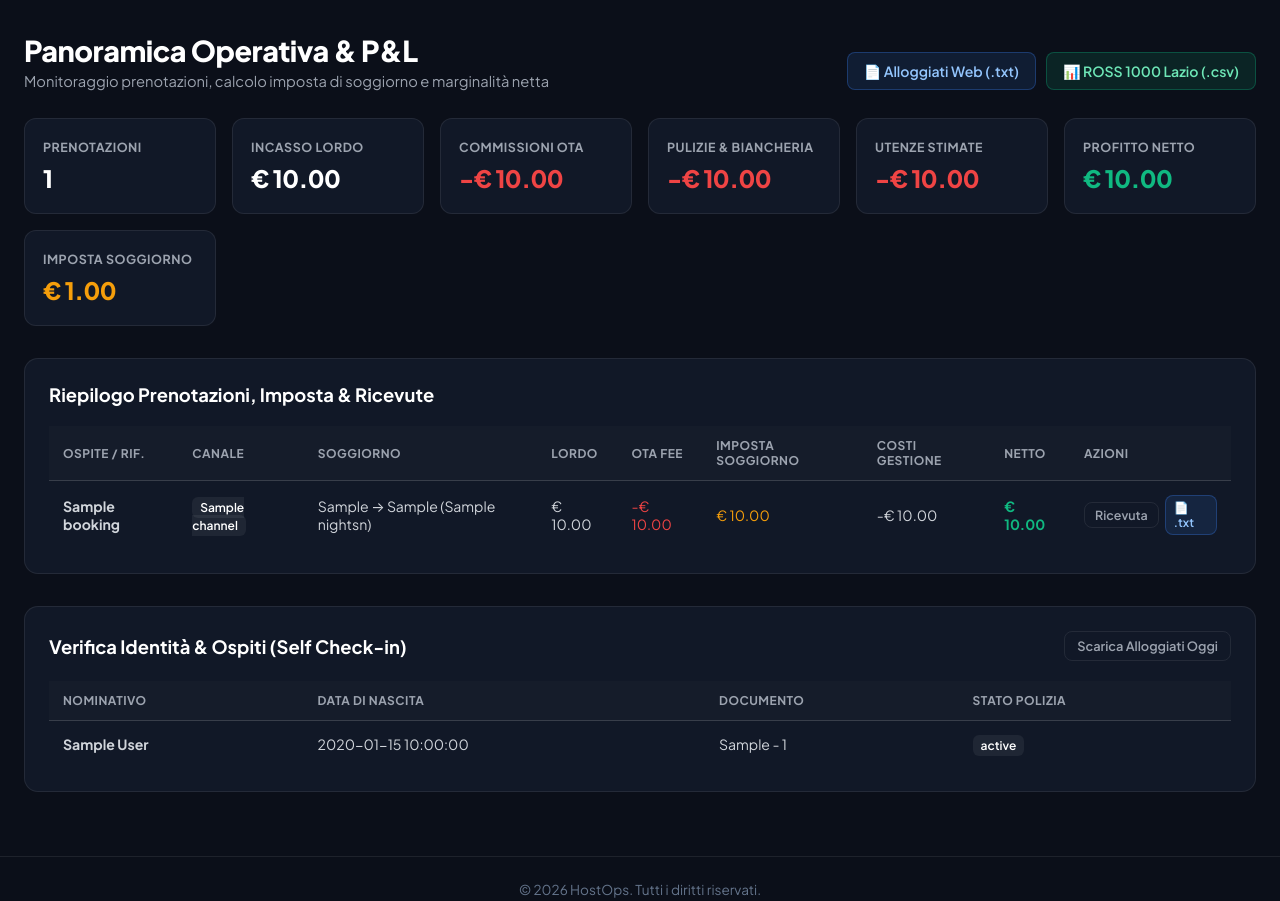
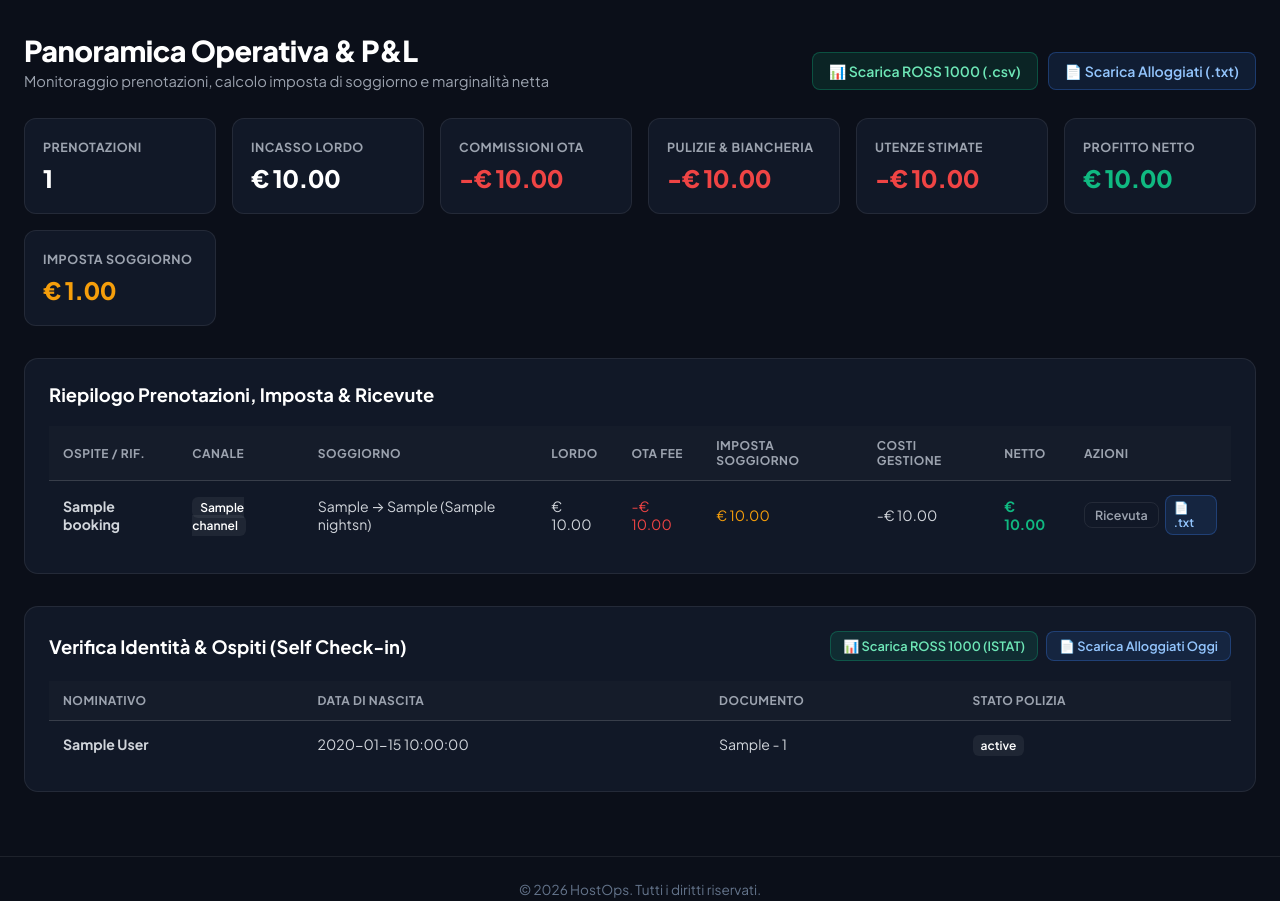
Before and after one commit to Praetorian2016/hostops, a FastAPI app: template app/templates/dashboard.html in a window 1280 px wide. Shown: the part 71-972 px from the top of the page. Run offline with FastAPI, Linux system fonts and the light colour scheme; the template is opened without the code that fills it: most values are stand-ins (such as "Sample title", 1, 10 or a date in 2020); parts of the project's set-up code (start-up, migrations or seed data) failed here and were passed over.

Commit message:
feat: aggiunti pulsanti export in dashboard.html

```diff
--- a/app/templates/dashboard.html
+++ b/app/templates/dashboard.html
@@ -348,18 +348,18 @@
             </div>
             {% if property %}
             <div class="export-actions-bar">
-                <!-- Export Alloggiati Web (Data di oggi) -->
-                <a href="/dashboard/export/alloggiati-web?property_id={{ property.id }}&target_date={{ today_date }}"
-                   class="btn btn-alloggiati"
-                   title="Scarica il file .txt conforme per la Polizia di Stato per gli arrivi odierni">
-                    &#128196; Alloggiati Web (.txt)
+                <!-- Export ROSS 1000 Lazio (ISTAT) -->
+                <a href="/dashboard/export/ross1000?property_id={{ property.id }}"
+                   class="btn btn-ross1000"
+                   title="Scarica il file .csv dei movimenti per ROSS 1000 Lazio / ISTAT">
+                    &#128202; Scarica ROSS 1000 (.csv)
                 </a>
 
-                <!-- Export ROSS 1000 Lazio (Mese in corso) -->
-                <a href="/dashboard/export/ross1000?property_id={{ property.id }}&start_date={{ today_date[:7] }}-01&end_date={{ today_date }}"
-                   class="btn btn-ross1000"
-                   title="Scarica il file .csv dei movimenti per ROSS 1000 Lazio / ISTAT">
-                    &#128202; ROSS 1000 Lazio (.csv)
+                <!-- Export Alloggiati Web (Polizia di Stato) -->
+                <a href="/dashboard/export/alloggiati-web?property_id={{ property.id }}"
+                   class="btn btn-alloggiati"
+                   title="Scarica il file .txt conforme per la Polizia di Stato">
+                    &#128196; Scarica Alloggiati (.txt)
                 </a>
             </div>
             {% endif %}
@@ -436,7 +436,7 @@
                                 <td>
                                     <div style="display: flex; gap: 6px; align-items: center;">
                                         <a href="/dashboard/receipt/tourist-tax/{{ b.id }}" class="btn btn-outline" style="padding: 4px 10px; font-size: 0.78rem;">Ricevuta</a>
-                                        <a href="/dashboard/export/alloggiati-web?property_id={{ property.id }}&target_date={{ b.check_in }}" class="btn btn-alloggiati" style="padding: 4px 8px; font-size: 0.75rem;" title="Scarica .txt Alloggiati per la data di questo arrivo">&#128196; .txt</a>
+                                        <a href="/dashboard/export/alloggiati-web?property_id={{ property.id }}&target_date={{ b.check_in }}" class="btn btn-alloggiati" style="padding: 4px 8px; font-size: 0.75rem;" title="Scarica .txt Alloggiati per questo soggiorno">&#128196; .txt</a>
                                     </div>
                                 </td>
                             </tr>
@@ -460,7 +460,12 @@
                 <h2>Verifica Identit&#224; &amp; Ospiti (Self Check-in)</h2>
                 {% if property %}
                 <div style="display: flex; gap: 8px;">
-                    <a href="/dashboard/export/alloggiati-web?property_id={{ property.id }}&target_date={{ today_date }}" class="btn btn-outline" style="padding: 6px 12px; font-size: 0.8rem;">Scarica Alloggiati Oggi</a>
+                    <a href="/dashboard/export/ross1000?property_id={{ property.id }}" class="btn btn-ross1000" style="padding: 6px 12px; font-size: 0.8rem;">
+                        &#128202; Scarica ROSS 1000 (ISTAT)
+                    </a>
+                    <a href="/dashboard/export/alloggiati-web?property_id={{ property.id }}" class="btn btn-alloggiati" style="padding: 6px 12px; font-size: 0.8rem;">
+                        &#128196; Scarica Alloggiati Oggi
+                    </a>
                 </div>
                 {% endif %}
             </div>
```
